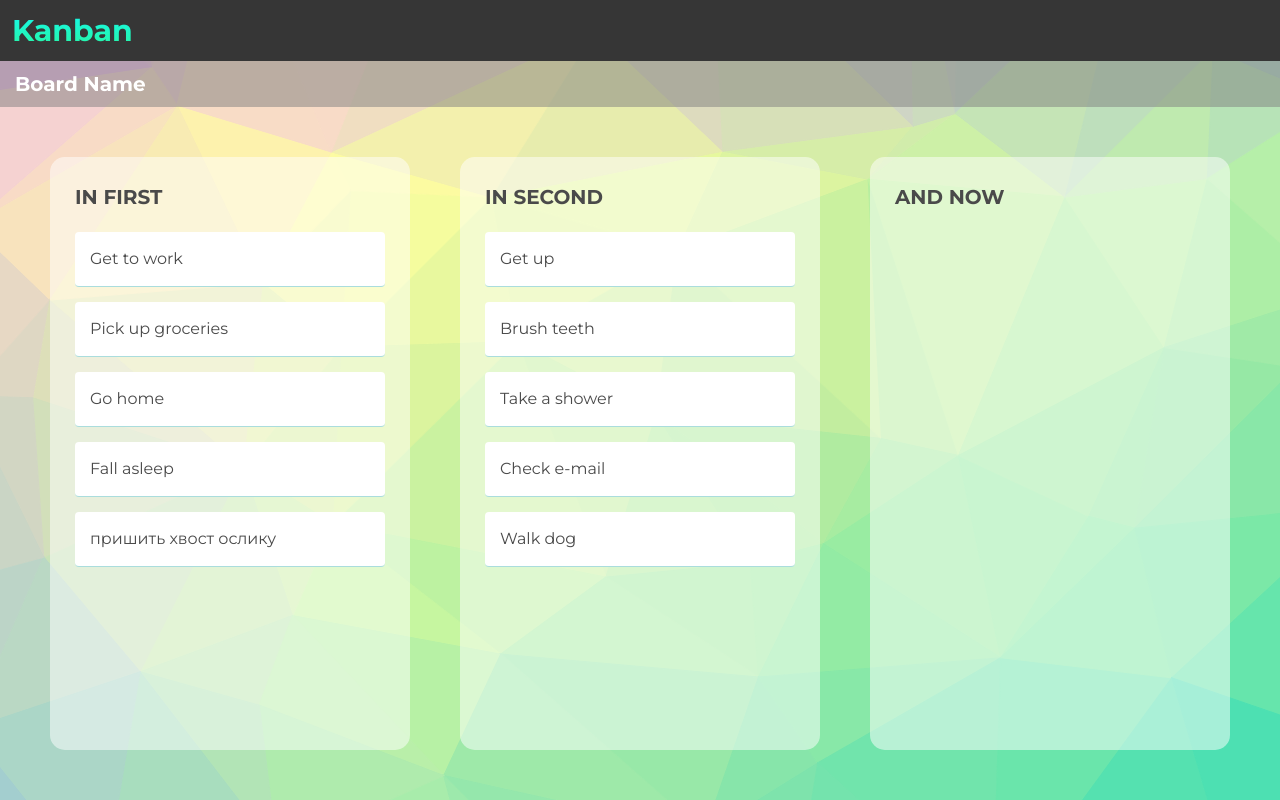
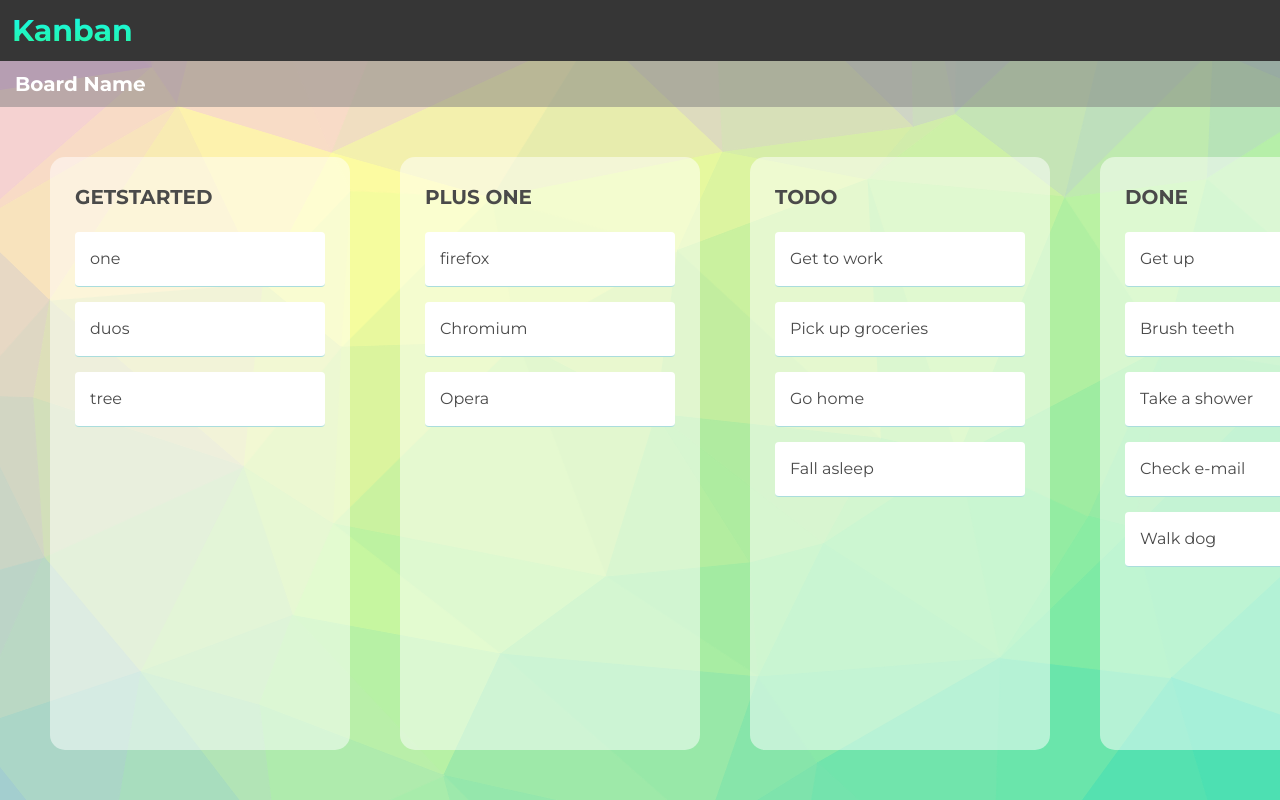
Before and after one commit to feerbax56/kanban, an Angular app: page / in a window 1280 px wide. Built offline with nearby package versions, Linux system fonts and the light colour scheme; a web font is replaced by a local one.

Commit message:
add: array of tasks

```diff
--- a/src/app/app.module.ts
+++ b/src/app/app.module.ts
@@ -4,14 +4,12 @@ import {BrowserModule} from '@angular/platform-browser';
 import {AppRoutingModule} from './app-routing.module';
 import {AppComponent} from './app.component';
 import {MainViewComponent} from './pages/main-view/main-view.component';
-import {BoardComponent} from './models/board/board.component';
 import {CdkDropList, CdkDropListGroup, DragDropModule} from '@angular/cdk/drag-drop';
 
 @NgModule({
   declarations: [
     AppComponent,
     MainViewComponent,
-    BoardComponent
   ],
   imports: [
     BrowserModule,
--- /dev/null
+++ b/src/app/models/board.model.ts
@@ -0,0 +1,6 @@
+import {Column} from "./column.model";
+
+export class Board{
+  constructor(public name:string, public columns: Column[]) {
+  }
+}
--- a/src/app/models/board/board.component.html
+++ /dev/null
@@ -1 +0,0 @@
-<p>board works!</p>
--- /dev/null
+++ b/src/app/models/column.model.ts
@@ -0,0 +1,4 @@
+export class Column{
+  constructor(public name: string, public task: string[]) {
+  }
+}
--- a/src/app/pages/main-view/main-view.component.html
+++ b/src/app/pages/main-view/main-view.component.html
@@ -15,50 +15,23 @@
 
     <div class="board-wrapper">
       <div class="board-columns" cdkDropListGroup>
-        <div class="board-column">
+        <div class="board-column" *ngFor="let column of board.columns">
           <div class="column-title">
-            In first
+            {{column.name}}
           </div>
 
           <div class="task-container"
                cdkDropList
-               #todoList="cdkDropList"
-               [cdkDropListData]="todo"
+               [cdkDropListData]="column.task"
                (cdkDropListDropped)="drop($event)"
           >
-            <div class="task" *ngFor="let item of todo" cdkDrag>
+            <div class="task" *ngFor="let item of column.task" cdkDrag>
               {{item}}
             </div>
-            <div class="task" cdkDrag>
-              пришить хвост ослику
-            </div>
+
           </div>
         </div>
 
-        <div class="board-column">
-          <div class="column-title">
-            In second
-          </div>
-
-          <div class="task-container"
-               cdkDropList
-               #doneList="cdkDropList"
-               [cdkDropListData]="done"
-               (cdkDropListDropped)="drop($event)"
-          >
-            <div class="task" *ngFor="let item of done" cdkDrag>
-              {{item}}
-            </div>
-          </div>
-        </div>
-
-        <div class="board-column">
-
-          <div class="column-title">
-            And now
-          </div>
-
-        </div>
       </div>
     </div>
 
--- a/src/app/pages/main-view/main-view.component.ts
+++ b/src/app/pages/main-view/main-view.component.ts
@@ -1,5 +1,7 @@
 import { Component } from '@angular/core';
 import {CdkDragDrop, moveItemInArray, transferArrayItem} from '@angular/cdk/drag-drop';
+import {Board} from "../../models/board.model";
+import {Column} from "../../models/column.model";
 
 
 
@@ -9,9 +11,21 @@ import {CdkDragDrop, moveItemInArray, transferArrayItem} from '@angular/cdk/drag
   styleUrls: ['./main-view.component.scss'],
 })
 export class MainViewComponent {
-  todo = ['Get to work', 'Pick up groceries', 'Go home', 'Fall asleep'];
 
-  done = ['Get up', 'Brush teeth', 'Take a shower', 'Check e-mail', 'Walk dog'];
+  board: Board = new Board('testBoard', [
+    new Column( 'GetStarted', [
+      'one', 'duos', 'tree'
+    ] ),
+    new Column( 'Plus one', [
+      'firefox', 'Chromium', 'Opera'
+    ] ),
+    new Column('todo', [
+      'Get to work', 'Pick up groceries', 'Go home', 'Fall asleep'
+    ]),
+    new Column('done',[
+      'Get up', 'Brush teeth', 'Take a shower', 'Check e-mail', 'Walk dog'
+    ])
+  ])
 
   drop(event: CdkDragDrop<string[]>) {
     if (event.previousContainer === event.container) {
```
Also changed, not shown: src/app/models/board/board.component.ts (deleted, +0 -10 lines), src/app/models/board/board.component.scss (deleted).
